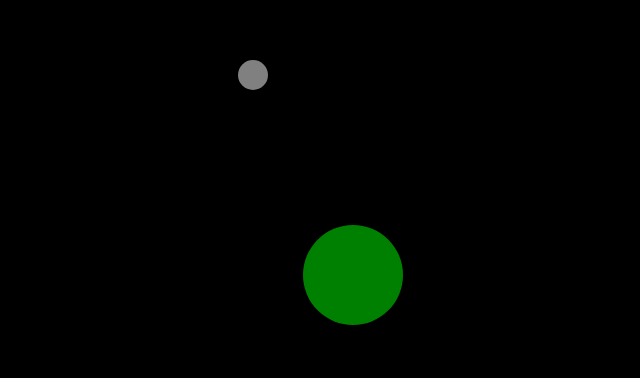
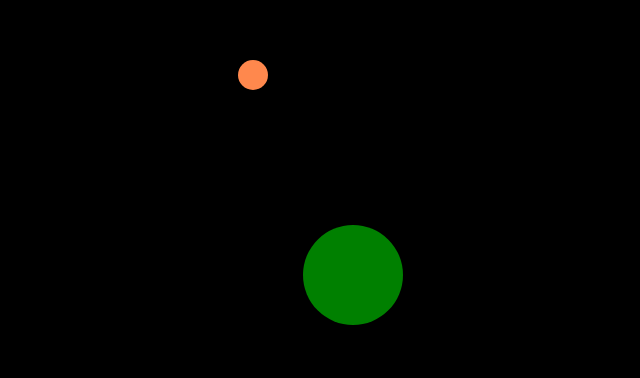
Before and after one commit to abdel1413/moon-orbit, a plain HTML site: page index.html in a window 1280 px wide. Shown: the part 133-511 px from the top of the page, without its empty margins (287-927 px from the left). Drawn offline with Linux system fonts and the light colour scheme.

Commit message:
done with orbit

```diff
--- a/styles.css
+++ b/styles.css
@@ -30,8 +30,9 @@ body{
     width: 200px;
     height: 200px;
     position: absolute;
-
+    /* background-color: blue; */
     transform: translate(-50%,-50%);
+     /* transform-origin: 150px 0; */
     animation: orbit 5s linear infinite
 
 }
@@ -39,7 +40,7 @@ body{
 .moon{
     width: 30px;
     height: 30px;
-    background-color: gray;;
+    background-color: #ff884d;;
     border-radius: 50%;
     position: absolute;
     top: 0;
```
